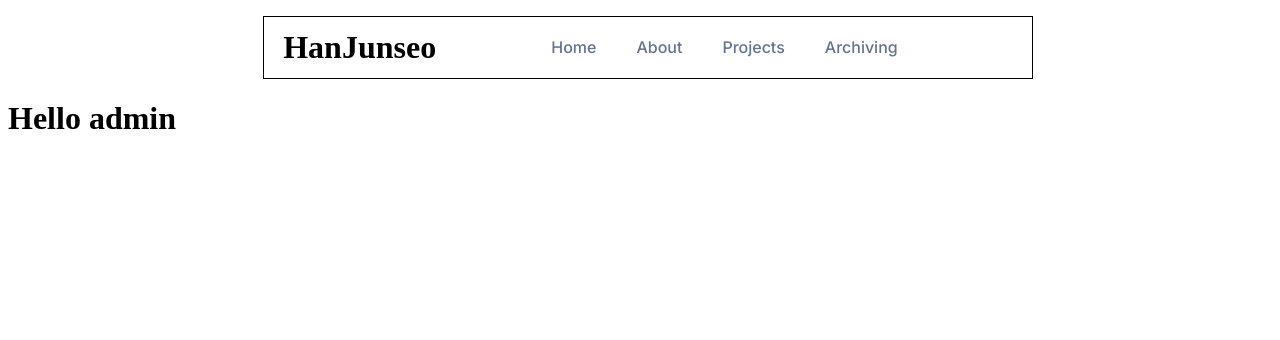
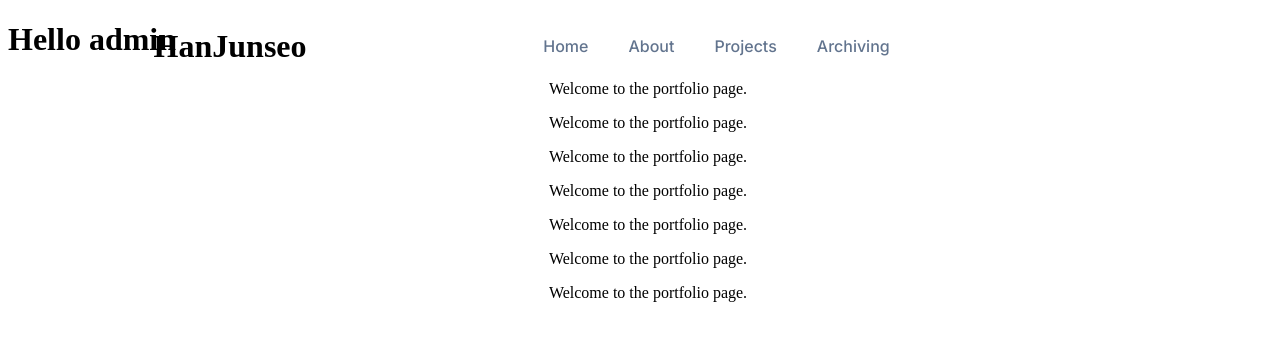
Before and after one commit to HanJunSeoJB/portfolio, a Next.js app in the folder portfolio/: page / in a window 1280 px wide. Shown: the top 340 px of the page. Built offline with nearby package versions, Linux system fonts and the light colour scheme.

Commit message:
feat: 네비게이션 바 완성

```diff
--- a/portfolio/src/app/_component/nav.tsx
+++ b/portfolio/src/app/_component/nav.tsx
@@ -1,12 +1,30 @@
+'use client';
 import Link from "next/link";
 import styles from '../_style/header.module.css';
+import {useState, useEffect} from 'react';
 
 type NavProps = {
     userName: string;
 };
 
 function Nav({ userName }: NavProps) {
+  const [isScrolled, setIsScrolled] = useState(false);
+  useEffect(()=> {
+    const handleScroll = () => {
+      if(window.scrollY > 50) {
+        setIsScrolled(true);
+      } else {
+        setIsScrolled(false);
+      }
+    };
+
+    window.addEventListener('scroll', handleScroll);
+    return () => {
+      window.removeEventListener('scroll', handleScroll);
+    }
+  }, []);
     return (
+      <div className={`${styles.header} ${isScrolled ? styles.scrolled : ''}`}>
         <div className={styles.inner}>
           <span className={styles.name}>{userName}</span>
           <div className={styles.nav}>
@@ -16,6 +34,8 @@ function Nav({ userName }: NavProps) {
             <div className={styles.paths}><Link href = '/archiving'>Archiving</Link></div>
           </div>
         </div>
+      </div>
+
     )
 }
 
--- a/portfolio/src/app/_style/header.module.css
+++ b/portfolio/src/app/_style/header.module.css
@@ -1,11 +1,30 @@
 
 .header {
-    border: 1px solid black;
-    width: 60%;
-    height: 1.5%;
+    /* border: 1px solid black; */
+    width: 80%;
+    height: 61px;
     display: flex;
     margin: 16px auto;
     align-items: center;
+    position:fixed;
+    top:0;
+    left: 50%;
+    transform: translateX(-50%);
+    transition: background-color 0.3s ease, backdrop-filter 0.3s ease;
+    background-color: transparent;
+    backdrop-filter: blur(0px);
+    z-index: 100;
+}
+
+.header.scrolled {
+    background-color: rgba(255, 255, 255, 0.5); /* 더 흐릿한 배경색 */
+    backdrop-filter: blur(5px); /* blur 효과 적용 */
+    box-shadow: 0 2px 4px rgba(0, 0, 0, 0.1);
+}
+
+.content {
+    display: flex;
+    justify-content: center;
 }
 
 .inner {
@@ -68,7 +87,8 @@
 .paths:hover a {
     color: black;
     font-size:1.1rem;
-    transform: translateY(-2px);
+    /* transform: translateY(-2px); */
+    transform: scale(1.1rem);
 
 }
 
@@ -76,4 +96,5 @@
     height:100%;
     display: flex;
     align-items: center;
+    border-radius: 10px;
 }
--- a/portfolio/src/app/page.tsx
+++ b/portfolio/src/app/page.tsx
@@ -4,10 +4,15 @@ import Nav from "./_component/nav";
 export default function Home() {
   return (
     <div className={styles.body}>
-      <header className={styles.header}>
-        <Nav userName="HanJunseo"/>
-      </header>
+      <Nav userName="HanJunseo"/>
       <h1>Hello admin</h1>
+      <p className={styles.content}>Welcome to the portfolio page.</p>
+      <p className={styles.content}>Welcome to the portfolio page.</p>
+      <p className={styles.content}>Welcome to the portfolio page.</p>
+      <p className={styles.content}>Welcome to the portfolio page.</p>
+      <p className={styles.content}>Welcome to the portfolio page.</p>
+      <p className={styles.content}>Welcome to the portfolio page.</p>
+      <p className={styles.content}>Welcome to the portfolio page.</p>
     </div>
   );
 }
```
